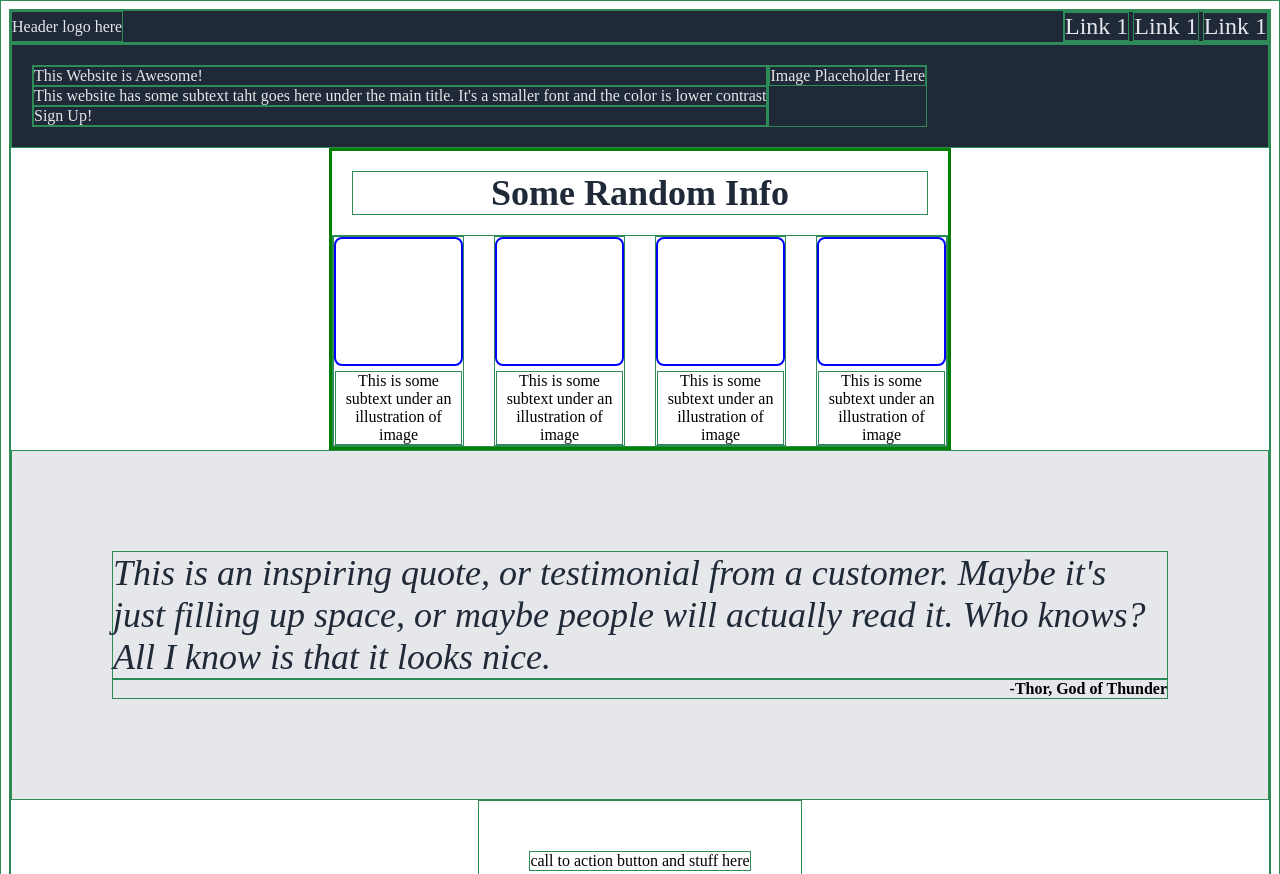
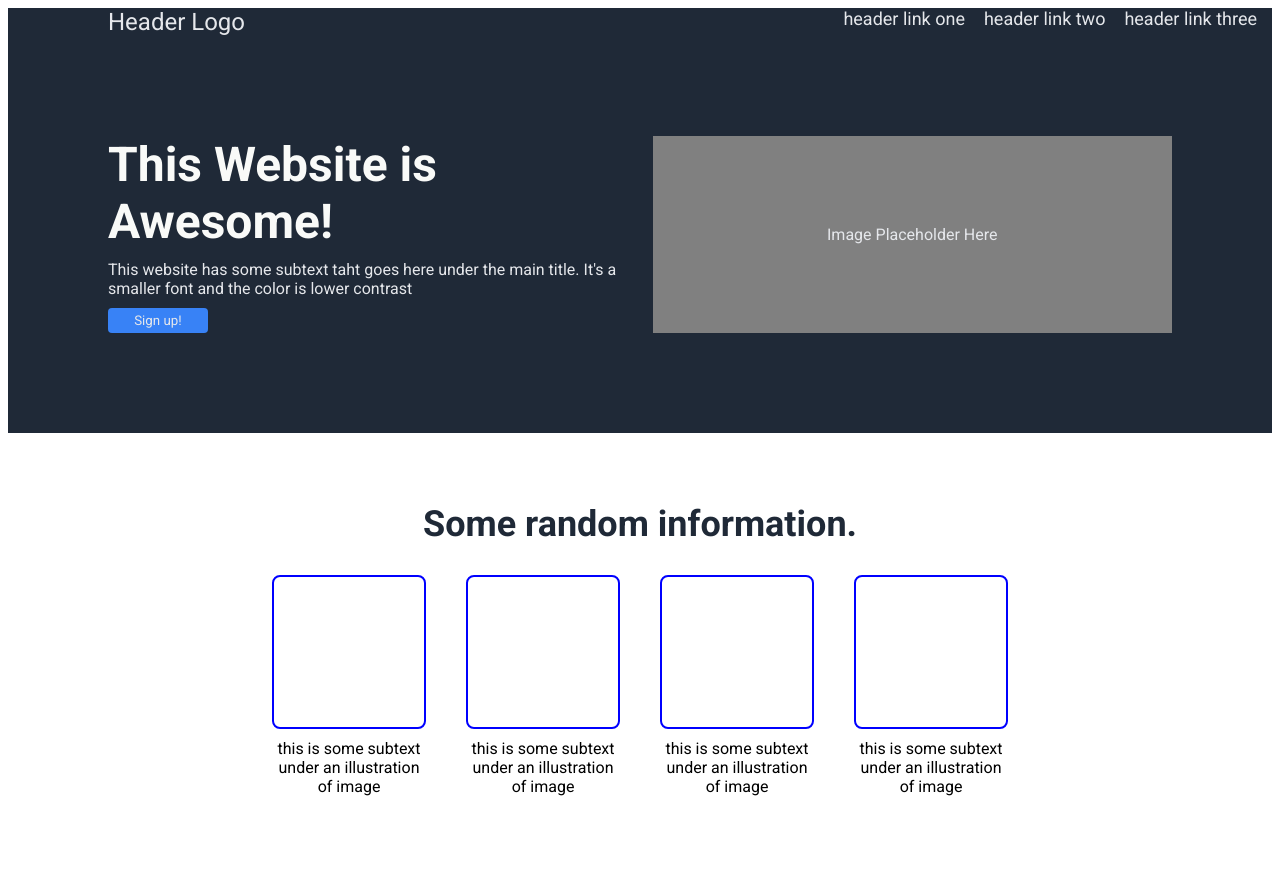
Before and after one commit to MMercer8/Foundations-Landing-Page, a plain HTML site: page index.html in a window 1280 px wide. Shown: the top 874 px of the page. Drawn offline with Linux system fonts and the light colour scheme.

Commit message:
finish website

```diff
--- a/index.html
+++ b/index.html
@@ -9,11 +9,11 @@
 </head>
 <body>
     <div class="header">
-        <div class="header-logo">Header logo here</div>
+        <div class="header-logo">Header Logo</div>
         <div class="links-right-header">
-            <a href="#">Link 1</a>
-            <a href="#">Link 1</a>
-            <a href="#">Link 1</a>
+            <a href="#">header link one</a>
+            <a href="#">header link two</a>
+            <a href="#">header link three</a>
         </div>
     </div>
 
@@ -22,7 +22,7 @@
             <div class="hero-left">
                 <div class="hero-header">This Website is Awesome!</div>
                 <div class="hero-subtitle">This website has some subtext taht goes here under the main title. It's a smaller font and the color is lower contrast</div>
-                <div class="cta-button">Sign Up!</div>
+                <button class="signup-button">Sign up!</button>
             </div>
             <div class="hero-right">
                 <div class="hero-img">Image Placeholder Here</div>
@@ -30,23 +30,23 @@
         </div>
 
         <div class="random-info">
-            <div class="info-title">Some Random Info</div>
+            <div class="info-title">Some random information.</div>
             <div class="info-image-container">
                 <div class="img-and-text">
                     <div class="image-holder"></div>
-                    <div class="img-subtext">This is some subtext under an illustration of image</div>
+                    <div class="img-subtext">this is some subtext under an illustration of image</div>
                 </div>
                 <div class="img-and-text">
                     <div class="image-holder"></div>
-                    <div class="img-subtext">This is some subtext under an illustration of image</div>
+                    <div class="img-subtext">this is some subtext under an illustration of image</div>
                 </div>
                 <div class="img-and-text">
                     <div class="image-holder"></div>
-                    <div class="img-subtext">This is some subtext under an illustration of image</div>
+                    <div class="img-subtext">this is some subtext under an illustration of image</div>
                 </div>
                 <div class="img-and-text">
                     <div class="image-holder"></div>
-                    <div class="img-subtext">This is some subtext under an illustration of image</div>
+                    <div class="img-subtext">this is some subtext under an illustration of image</div>
                 </div>
             </div>
         </div>
@@ -56,7 +56,13 @@
             <div class="quote-name">-Thor, God of Thunder</div>
         </div>
         <div class="cta-container">
-            <div>call to action button and stuff here</div>
+            <div class="cta-text">
+                <div class="cta-header">Call to Action! It's Time!</div>
+                <div class="cta-subtext">Sign up for our product by clicking that button right over there!</div>
+            </div>
+            <div class="cta-but-cont">
+                <button class="cta-button">Sign up!</button>
+            </div>
         </div>
 
     </div>
--- a/style.css
+++ b/style.css
@@ -1,6 +1,11 @@
+@import url('https://fonts.googleapis.com/css2?family=Roboto:wght@400;700&display=swap');
+
 * {
-    border: 1px solid seagreen;
+    border: 0px solid seagreen;
+    font-family: Roboto;
+
 }
+
 body {
     display: flex;
     flex-direction: column;
@@ -17,14 +22,19 @@ body {
     color: #e5e7eb;
     display: flex;
     align-items: center;
+    font-size: 24px;
+    margin: 0 0 0 100px;
+    padding 0;
 }
 
 .links-right-header a{
     display: inline-flex;
     text-decoration: none;
     color: #e5e7eb;
-    font-size: 24px;
+    font-size: 18px;
     justify-content: flex-end;
+    margin: 0 15px 0 0;
+    padding: 0;
 }
 
 .main {
@@ -38,22 +48,57 @@ body {
     display: flex;
     background-color: #1F2937;
     color: #e5e7eb;
-    padding: 20px;
+    padding: 100px;
     margin: 0;
+    gap: 25px;
+    justify-content: space-evenly;
+
 }
+
+.hero-subtitle{
+    margin: 10px 0 0 0;
+    padding: 0;
+}
+
 .hero-left {
- display: flex;
- flex-direction: column;
+    display: flex;
+    flex-direction: column;
+    flex-basis: 50%;
+
+}
+.hero-header {
+    font-size: 48px;
+    font-weight: 800;
+    color: #f9faf8;
+}
+
+.signup-button {
+    width: 100px;
+    background-color: #3882f6;
+    color: #e5e7eb;
+    padding: 5px;
+    margin: 10px 0 0 0;
+    border-radius: 4px;
 }
 
 .hero-right {
-
+    background-color: gray;
+    color: #e5e7eb;
+    display: flex;
+    justify-content: center;
+    align-items: center;
+    padding: 0;
+    margin: 0;
+    flex-basis: 50%;
 }
 
 .random-info {
-    border: 3px solid green;
-    display: block;
-    margin: auto;
+
+    display: flex;
+    flex-direction: column;
+    justify-content: center;
+    padding: 70px 0 95px 0;
+    margin: 0;
 
 }
 
@@ -63,43 +108,43 @@ body {
     font-size: 36px;
     font-weight: bolder;
     color: #1F2937;
-    margin: 20px;
+    margin-bottom: 20px;
     padding: 0;
 }
 
 .info-image-container{
     display: flex;
     justify-content: center;
-    gap: 30px;
+    gap: 40px;
+    margin-top: 10px;
 }
 .img-and-text {
     display: flex;
     flex-direction: column;
     justify-content: center;
     align-items: center;
-    gap: 5px;
+    gap: 10px;
 
 }
 .image-holder {
     border: 2px solid blue;
     border-radius: 8px;
-    height: 125px;
-    width: 125px;
+    height: 150px;
+    width: 150px;
     padding: 0;
     margin: 0;
 }
 .img-subtext {
    display: flex;
    text-align: center;
-   max-width: 125px;
+   max-width: 150px;
 
 }
 
 .quote-container {
     display: flex;
     flex-direction: column;
-
-    padding: 100px;
+    padding: 50px 100px 50px 100px;
     margin: 0;
     background-color: #e5e7eb;
 
@@ -109,18 +154,54 @@ body {
     font-size: 36px;
     font-style: italic;
     color: #1F2937;
+    padding: 90px 90px 0 90px;
+    margin: 0;
 }
 
 .quote-name{
     display: flex;
     justify-content: flex-end;
     font-weight: bold;
+    padding: 0 200px 100px 0;
+    margin: 0;
 }
 
 .cta-container {
-    margin: auto;
+    margin: 100px;
     padding: 50px;
+    border-radius: 10px;
+    background-color: #3882f6;
+    display: flex;
+    justify-content: center;
+    align-items: center;
 }
+
+.cta-text {
+    color: #f9faf8;
+    flex-basis: 80%;
+}
+
+.cta-header {
+    font-size: 20px;
+    margin: 0 0 5px 0;
+    padding: 0;
+}
+
+.cta-subtext {
+ margin: 0 0 5px 0;
+ padding: 0;
+}
+.cta-button {
+    color: #f9faf8;
+    border: 1px solid #f9faf8;
+    background-color: #3882f6;
+    border-radius: 4px;
+    padding: 7px 30px 7px 30px;
+    margin: 0;
+
+
+}
+
 .footer{
     display: flex;
     justify-content: center;
```
